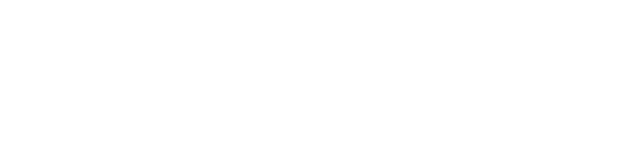
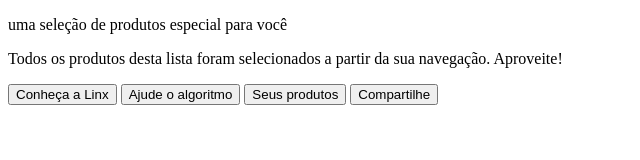
Before and after one commit to EmanuelLacerda/landing-page-linx-impulse, a plain HTML site: page src/index.html in a window 1280 px wide. Shown: the whole page, without its empty margins (0-640 px from the left). Drawn offline with Linux system fonts and the light colour scheme.

Commit message:
feat(src/index.html): Add header content

```diff
--- a/src/index.html
+++ b/src/index.html
@@ -6,7 +6,18 @@
         <title>Linx Impulse - Acesse aqui sua lista especial</title>
     </head>
     <body>
-        <header></header>
+        <header>
+            <section id="text-content">
+                <p id="text-1">uma seleção de produtos <span>especial para você</span></p>
+                <p id="text-2">Todos os produtos desta lista foram selecionados a partir da sua navegação. Aproveite!</p>
+            </section>
+            <section id="buttons">
+                <button>Conheça a Linx</button>
+                <button>Ajude o algoritmo</button>
+                <button>Seus produtos</button>
+                <button>Compartilhe</button>
+            </section>
+        </header>
         <main></main>
         <footer></footer>
     </body>
```
